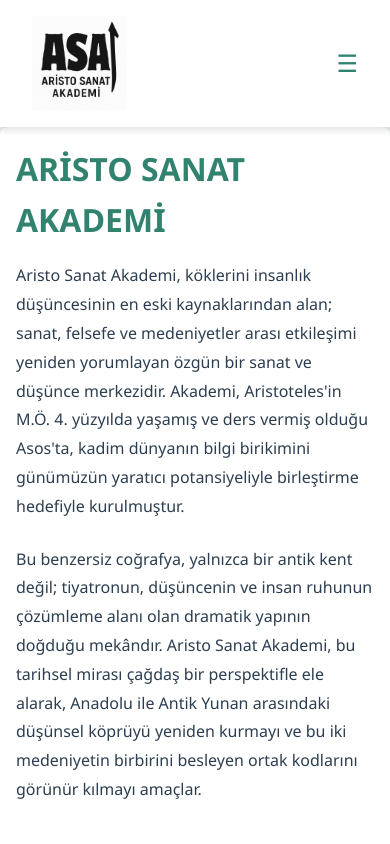
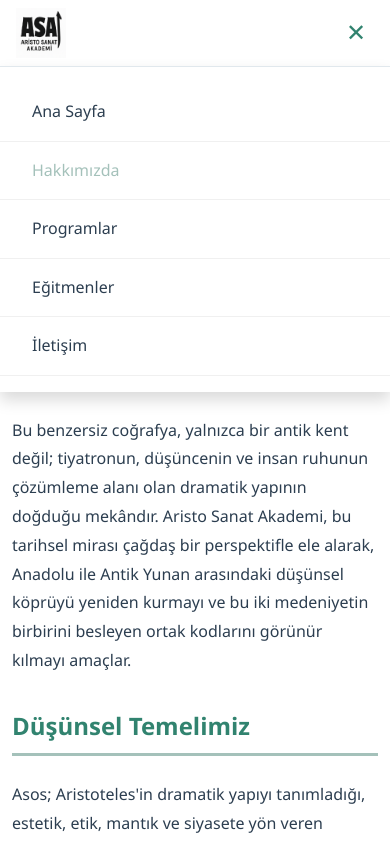
Before and after one commit to berrinsevin/AristoArt, a React (Vite) app: page /hakkimizda in a window 390 px wide. Both pictures are taken after a click on the button "Menu". Shown: the top 844 px of the page. Built offline with nearby package versions, Linux system fonts and the light colour scheme.

Commit message:
mobile responsible design

```diff
--- a/src/components/navbar.tsx
+++ b/src/components/navbar.tsx
@@ -1,3 +1,4 @@
+import { useState } from 'react'
 import { Link, useLocation } from 'react-router-dom'
 import logo from '../assets/logo_2.png'
 
@@ -11,17 +12,28 @@
 
 export default function Navbar() {
     const { pathname } = useLocation()
+    const [isMenuOpen, setIsMenuOpen] = useState(false)
+
+    const toggleMenu = () => {
+        setIsMenuOpen(!isMenuOpen)
+    }
+
+    const closeMenu = () => {
+        setIsMenuOpen(false)
+    }
+
     return (
         <header className="navbar">
             <div className="navbar-content">
-                    <img src={logo} style={{ height: "95px" }} />
+                <img src={logo} className="navbar-logo" alt="Aristo Sanat Akademi Logo" />
                 <nav>
-                    <ul className="navbar-links">
+                    <ul className={`navbar-links ${isMenuOpen ? 'mobile-open' : ''}`}>
                         {links.map(({ path, label }) => (
                             <li key={path}>
                                 <Link
                                     to={path}
                                     className={`navbar-link ${pathname === path ? 'active' : ''}`}
+                                    onClick={closeMenu}
                                 >
                                     {label}
                                 </Link>
@@ -29,7 +41,13 @@
                         ))}
                     </ul>
                 </nav>
-                <button className="mobile-menu-toggle">☰</button>
+                <button
+                    className="mobile-menu-toggle"
+                    onClick={toggleMenu}
+                    aria-label="Menu"
+                >
+                    {isMenuOpen ? '✕' : '☰'}
+                </button>
             </div>
         </header>
     )
--- a/src/index.css
+++ b/src/index.css
@@ -56,6 +56,13 @@
   max-width: 1200px;
   margin: 0 auto;
   padding: 1rem 2rem 1rem 2rem;
+  position: relative;
+}
+
+.navbar-logo {
+  height: 95px;
+  width: auto;
+  object-fit: contain;
 }
 
 .navbar-brand {
@@ -99,9 +106,50 @@
   display: none;
   background: none;
   border: none;
-  font-size: 1.5rem;
+  font-size: 1.8rem;
   cursor: pointer;
   color: var(--primary-color);
+  padding: 0.5rem;
+  z-index: 1001;
+  transition: var(--transition);
+}
+
+.mobile-menu-toggle:hover {
+  color: var(--secondary-color);
+}
+
+.navbar-links.mobile-open {
+  display: flex !important;
+  position: absolute;
+  top: 100%;
+  left: 0;
+  right: 0;
+  flex-direction: column;
+  background: var(--white);
+  box-shadow: var(--shadow-hover);
+  padding: 1rem 0;
+  gap: 0;
+  border-top: 1px solid #e1e8ed;
+}
+
+.navbar-links.mobile-open li {
+  width: 100%;
+  border-bottom: 1px solid #f0f0f0;
+}
+
+.navbar-links.mobile-open .navbar-link {
+  display: block;
+  padding: 1rem 2rem;
+  width: 100%;
+  border-bottom: none;
+}
+
+.navbar-links.mobile-open .navbar-link:hover {
+  background-color: var(--background-light);
+}
+
+.navbar-links.mobile-open .navbar-link.active::after {
+  display: none;
 }
 
 /* Hero Section */
@@ -371,12 +419,24 @@
 
 /* Responsive Design */
 @media (max-width: 768px) {
+  .navbar-content {
+    padding: 0.75rem 1rem;
+  }
+
+  .navbar-logo {
+    height: 60px !important;
+  }
+
   .navbar-links {
     display: none;
   }
 
   .mobile-menu-toggle {
     display: block;
+  }
+
+  .hero {
+    padding: 4rem 1.5rem 3rem 1.5rem;
   }
 
   .hero-title {
@@ -406,11 +466,71 @@
   .page-container {
     padding: 1rem;
   }
+
+  .page-title {
+    font-size: 1.75rem;
+  }
+
+  .page-description {
+    font-size: 1rem;
+  }
+
+  .form-container {
+    padding: 1.5rem;
+  }
+
+  .form-title {
+    font-size: 1.5rem;
+  }
+
+  .about-subtitle {
+    font-size: 1.5rem;
+  }
+
+  .about-text,
+  .about-program-text {
+    font-size: 1rem;
+    text-align: left;
+  }
+
+  .about-program-block {
+    padding: 1rem 0;
+    padding-left: 1rem;
+  }
+
+  .about-program-title {
+    font-size: 1.5rem;
+  }
+
+  .educators-grid {
+    grid-template-columns: repeat(2, 1fr);
+    gap: 1rem;
+  }
+
+  .contact-title {
+    font-size: 1.5rem;
+  }
 }
 
 @media (max-width: 480px) {
+  .navbar-content {
+    padding: 0.5rem 1rem;
+  }
+
+  .navbar-logo {
+    height: 50px !important;
+  }
+
+  .mobile-menu-toggle {
+    font-size: 1.5rem;
+  }
+
   .hero {
     padding: 3rem 1rem;
+  }
+
+  .hero-title {
+    font-size: 1.75rem;
   }
 
   .features,
@@ -426,6 +546,43 @@
   .btn {
     padding: 0.6rem 1.5rem;
     font-size: 0.9rem;
+  }
+
+  .page-container {
+    padding: 0.75rem;
+  }
+
+  .page-title {
+    font-size: 1.5rem;
+  }
+
+  .form-container {
+    padding: 1rem;
+  }
+
+  .educators-grid {
+    grid-template-columns: 1fr;
+  }
+
+  .about-section {
+    padding: 0;
+  }
+
+  .about-subtitle {
+    font-size: 1.25rem;
+  }
+
+  .about-program-title {
+    font-size: 1.25rem;
+  }
+
+  .contact-row {
+    flex-direction: column;
+    gap: 0.5rem;
+  }
+
+  .contact-icon {
+    margin-top: 0;
   }
 }
 
```
